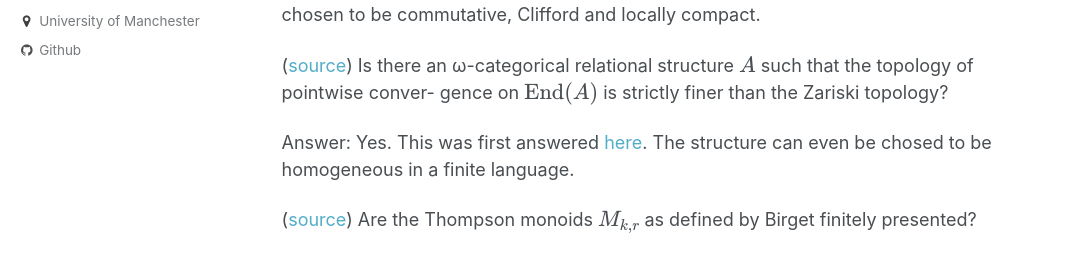
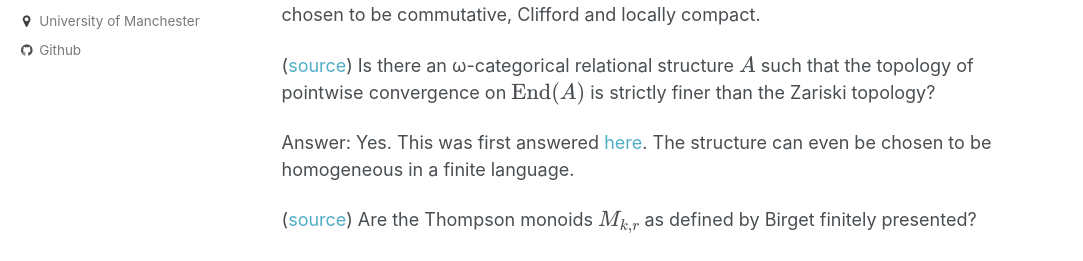
Before and after one commit to le27/L-Elliott, a Jekyll site: the page built from _pages/questions.md, in a window 1280 px wide and 900 px high, scrolled down 3408 px. Shown: the part 205-466 px from the top of the window, without its empty margins (0-1083 px from the left). Built offline with Jekyll 4.4.1, drawn with Linux system fonts in a browser that asks for light colours; formulas are drawn with MathJax 3.

Commit message:
Update questions.md

```diff
--- a/_pages/questions.md
+++ b/_pages/questions.md
@@ -144,10 +144,9 @@ Answer: No. This was first shown [here](https://arxiv.org/pdf/2312.17727v1). Mor
 Answer: No. This was first shown [here](https://arxiv.org/pdf/2302.08988). Moreover the countable semigroup can even be chosen to be commutative, Clifford and locally compact.
 
 
-([source](https://arxiv.org/pdf/2203.11577)) Is there an ω-categorical relational structure $A$ such that the topology of pointwise conver-
-gence on $\text{End}(A)$ is strictly finer than the Zariski topology?
+([source](https://arxiv.org/pdf/2203.11577)) Is there an ω-categorical relational structure $A$ such that the topology of pointwise convergence on $\text{End}(A)$ is strictly finer than the Zariski topology?
 
-Answer: Yes. This was first answered [here](https://arxiv.org/pdf/2308.09466#page=8.42). The structure can even be chosed to be homogeneous in a finite language.
+Answer: Yes. This was first answered [here](https://arxiv.org/pdf/2308.09466#page=8.42). The structure can even be chosen to be homogeneous in a finite language.
 
 
 ([source](https://arxiv.org/pdf/2303.16044))
```
